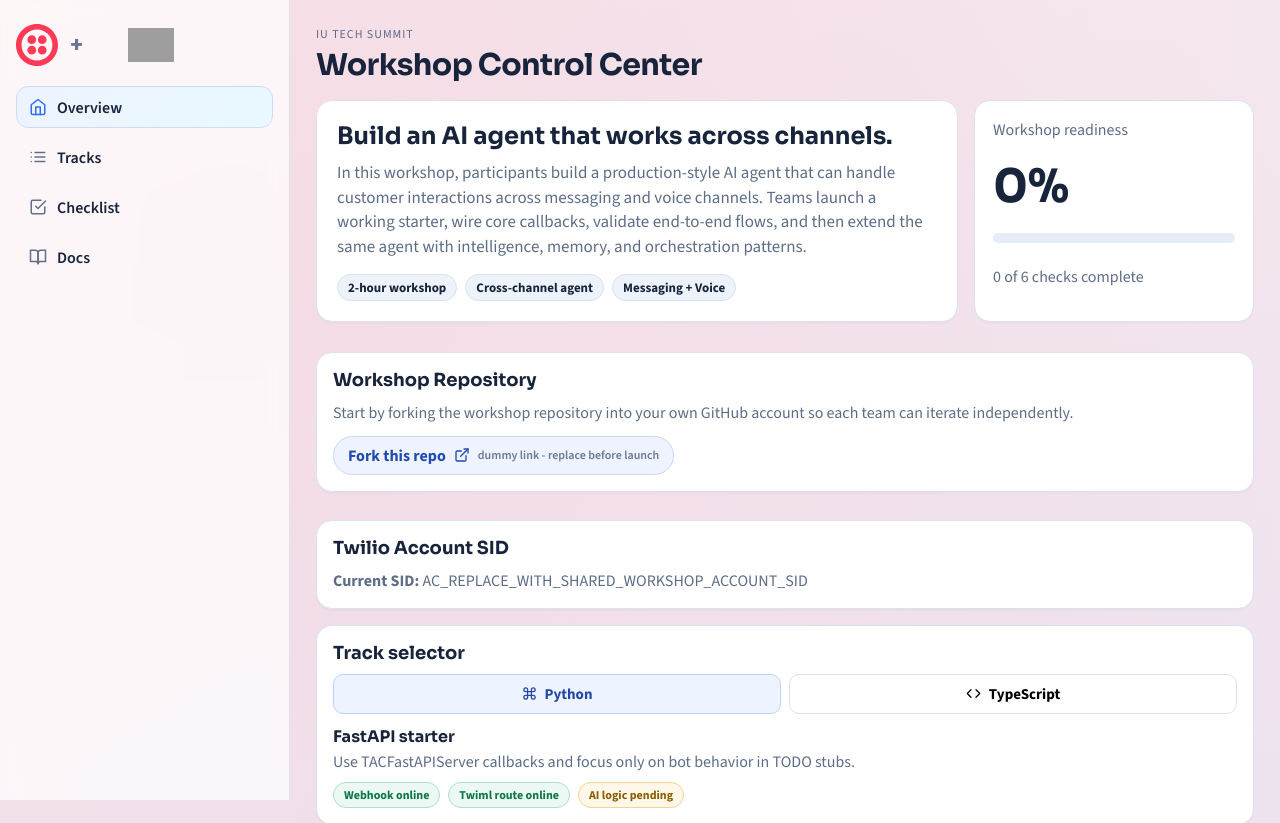
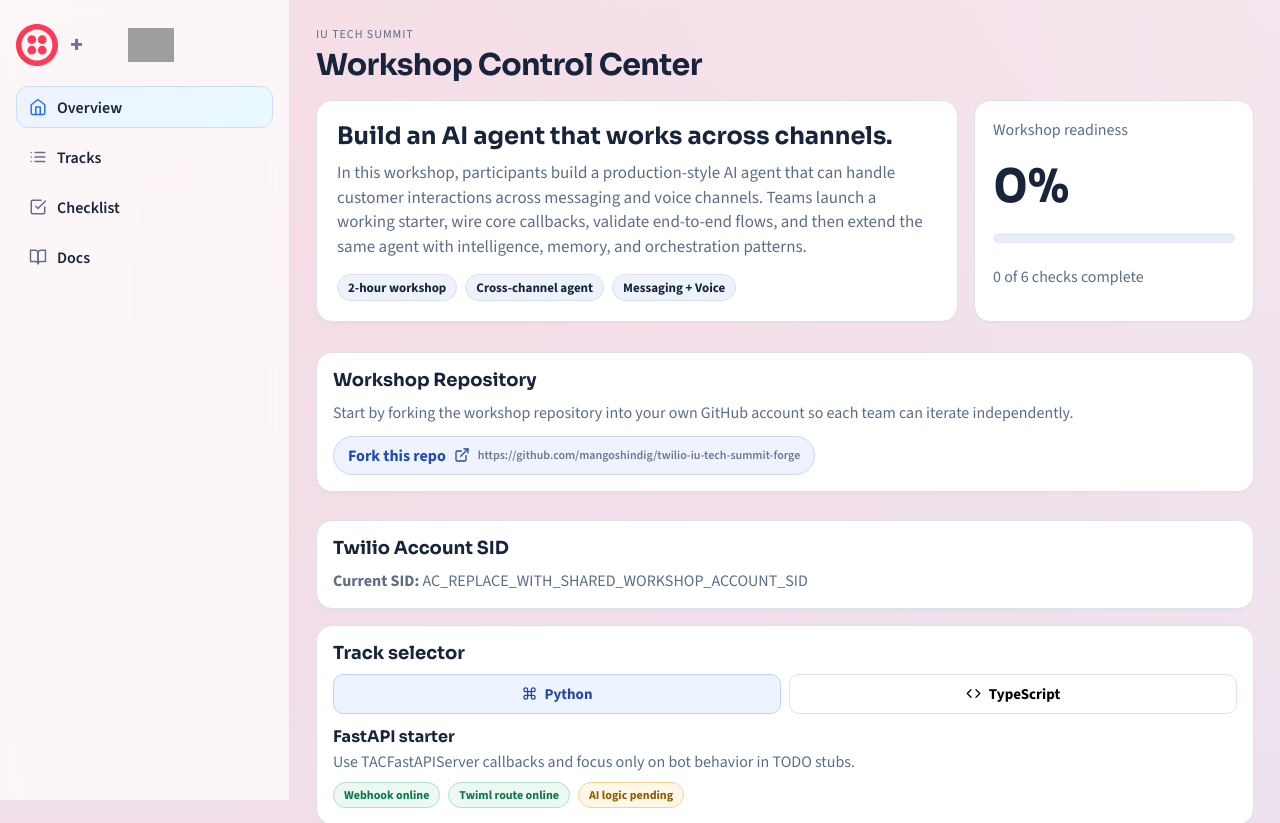
Before and after one commit to mangoshindig/twilio-iu-tech-summit-forge, a React (Vite) app in the folder workshop-ui/: page / in a window 1280 px wide. Shown: the top 823 px of the page. Built offline with nearby package versions, Linux system fonts and the light colour scheme; grey boxes are pictures that could not be loaded.

Commit message:
minor: update docs

```diff
--- a/workshop-ui/index.html
+++ b/workshop-ui/index.html
@@ -2,9 +2,9 @@
 <html lang="en">
   <head>
     <meta charset="UTF-8" />
-    <link rel="icon" type="image/svg+xml" href="/favicon.svg" />
+    <link rel="icon" type="image/png" sizes="16x16" href="https://www.twilio.com/content/dam/twilio-com/core-assets/social/favicon-16x16.png" />
     <meta name="viewport" content="width=device-width, initial-scale=1.0" />
-    <title>workshop-ui</title>
+    <title>Twilio + IU Forge</title>
   </head>
   <body>
     <div id="root"></div>
--- a/workshop-ui/package.json
+++ b/workshop-ui/package.json
@@ -7,7 +7,8 @@
     "dev": "vite",
     "build": "tsc -b && vite build",
     "lint": "eslint .",
-    "preview": "vite preview"
+    "preview": "vite preview",
+    "deploy": "npm run build && surge dist twilio-iu-tech-summit.surge.sh"
   },
   "dependencies": {
     "canvas-confetti": "^1.9.4",
--- a/workshop-ui/src/App.tsx
+++ b/workshop-ui/src/App.tsx
@@ -425,7 +425,7 @@
           </p>
           <a
             className="repo-link"
-            href="https://github.com/example-org/workshop-repo"
+            href="https://github.com/mangoshindig/twilio-iu-tech-summit-forge"
             target="_blank"
             rel="noreferrer"
             title="Opens in a new tab"
@@ -433,7 +433,7 @@
           >
             Fork this repo
             <FiExternalLink />
-            <span className="link-meta">dummy link - replace before launch</span>
+            <span className="link-meta">https://github.com/mangoshindig/twilio-iu-tech-summit-forge</span>
           </a>
         </section>
 
```
Also changed, not shown: 6 other files (tests, documents, lock files or other folders).
